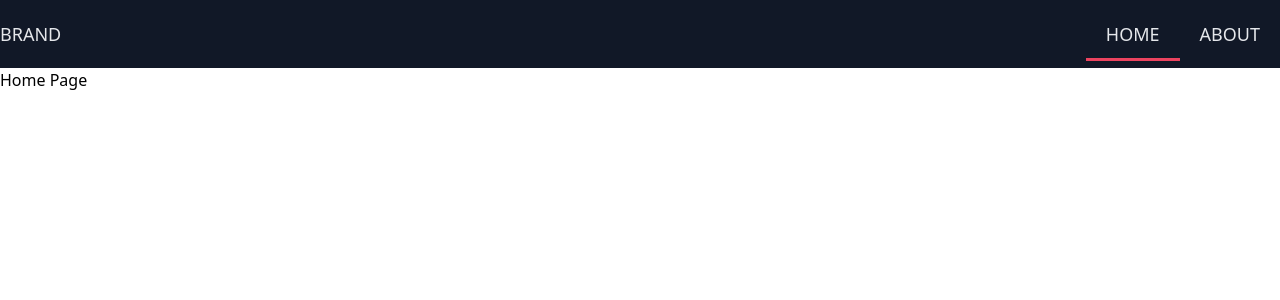
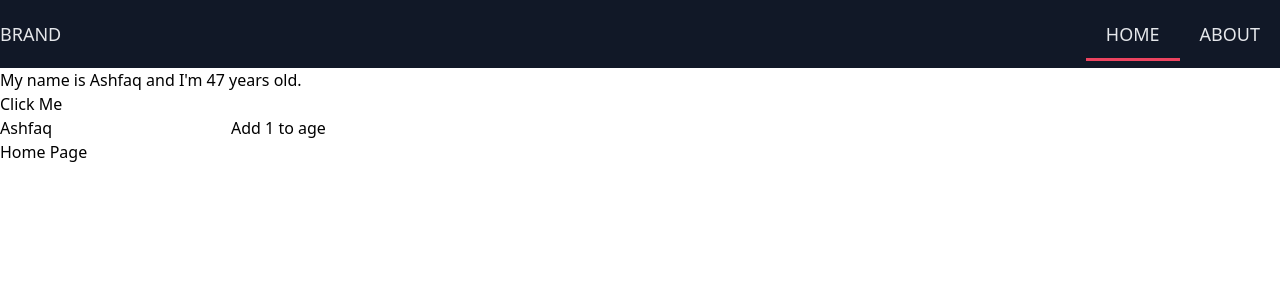
Before and after one commit to afqAhmed/dojo-blog, a Vue app: page / in a window 1280 px wide. Shown: the top 300 px of the page. Built offline with nearby package versions, Linux system fonts and the light colour scheme.

Commit message:
Template Ref Explained

```diff
--- a/src/App.vue
+++ b/src/App.vue
@@ -1,14 +1,39 @@
 <template>
-  <Nav />
-  <router-view />
+    <Nav />
+  <div class="container">
+    <p ref="para">My name is {{ name }} and I'm {{ age }} years old.</p>
+    <button class="block" @click="handleClick">Click Me</button>
+    <input type="text" v-model="name">
+    <button @click="age++">Add 1 to age</button>
+    <router-view />
+  </div>
 </template>
 
 <script>
 import Nav from './components/Nav.vue'
+import { ref } from 'vue'
 
 export default {
   name: 'App',
-  components: { Nav }
+  components: { Nav },
+  setup() {
+    // let name = 'Ashfaq'
+    // let age = 47
+    const name = ref('Ashfaq')
+    const age = ref(47)
 
+    const para = ref(null)
+
+    const handleClick = () => {
+      // console.log(para) // value: p
+      // console.log(para.value) // <p>My name is Ashfaq and I'm 47 years old.<p>
+      // para.value.classList.add('active')
+      // para.value.textContent = 'Oops! you change the content'
+      name.value = 'Ashfaq Ahmed'
+      age.value = 46
+    }
+
+    return { name, age, para, handleClick }
+  },
 }
 </script>
```
